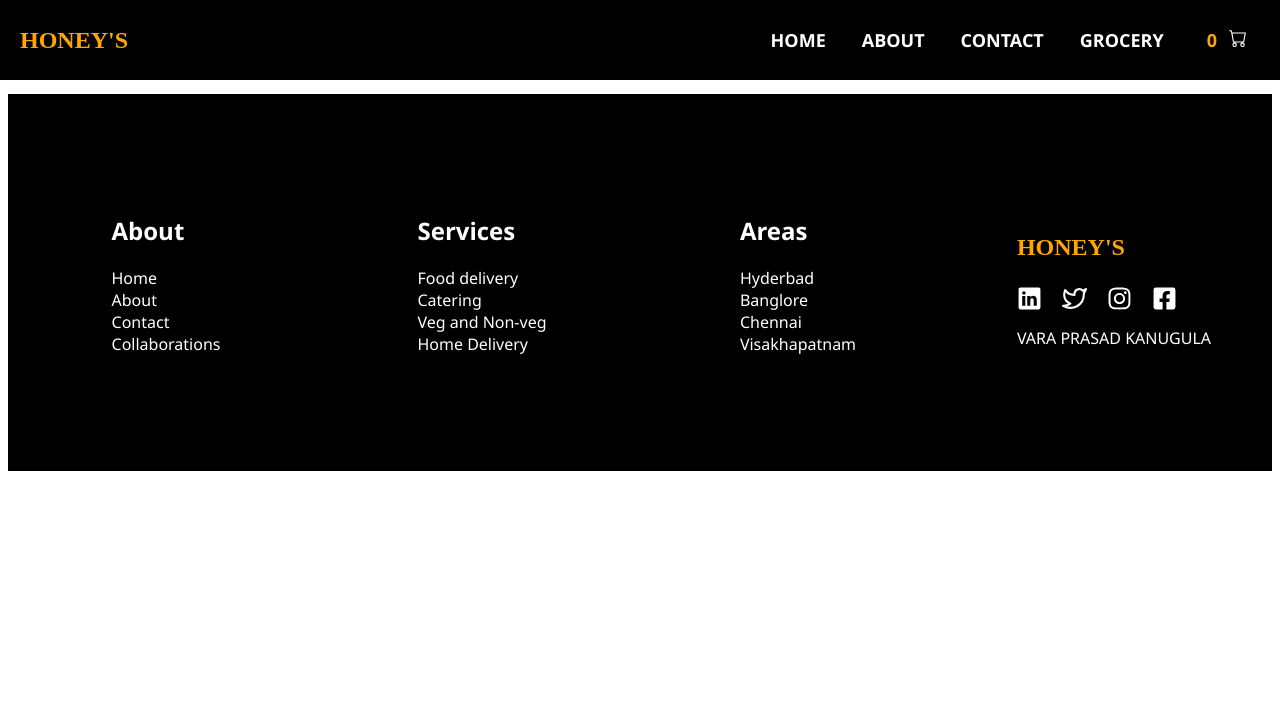
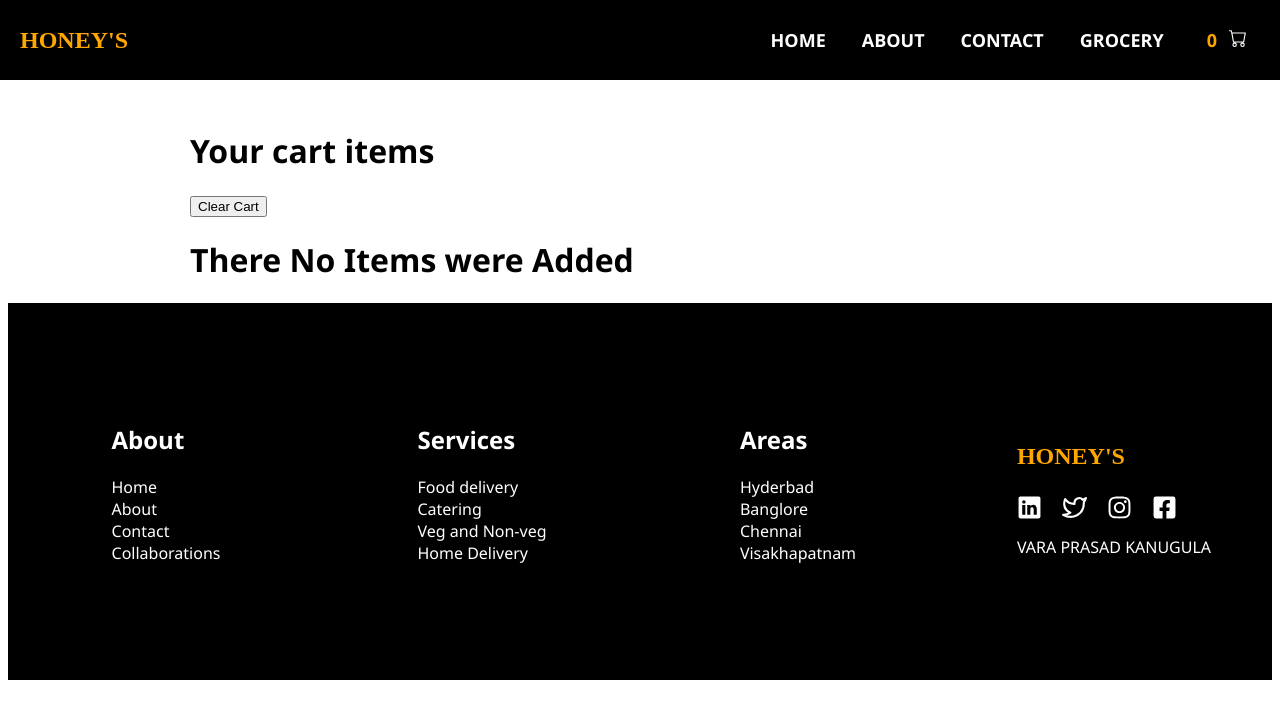
Before and after one commit to varaprasad5281/food-delivery-project, a React (Create React App) app: page /cart in a window 1280 px wide. Shown: the top 718 px of the page. Built offline with nearby package versions, Linux system fonts and the light colour scheme.

Commit message:
new changes

```diff
--- a/src/components/Cart.js
+++ b/src/components/Cart.js
@@ -1,12 +1,25 @@
-import { useSelector } from "react-redux";
+import { useDispatch, useSelector } from "react-redux";
 import ItemList from "./ItemList";
+import { clearCart } from "../utils/cartSlice";
 
-const Cart=()=>{
-    const cartItems=useSelector((store)=>store.cart.items)
-    return(
-        <div>
-            <h1>This is cart page</h1>
-            <ItemList items={cartItems}/>
+const Cart = () => {
+
+    //
+    const cartItems = useSelector((store) => store.cart.items)
+    const dispatch=useDispatch()
+    const handleClearCart=()=>{
+        dispatch(clearCart())
+    }
+    return (
+        <div className="res-menu">
+            <h1>Your cart items</h1>
+            <div>
+                <button className='clear-cart-btn' onClick={handleClearCart}>Clear Cart</button>
+
+                {cartItems.length===0?<h1>There No Items were Added</h1>: <ItemList items={cartItems} />}
+
+
+            </div>
         </div>
     )
 }
```
